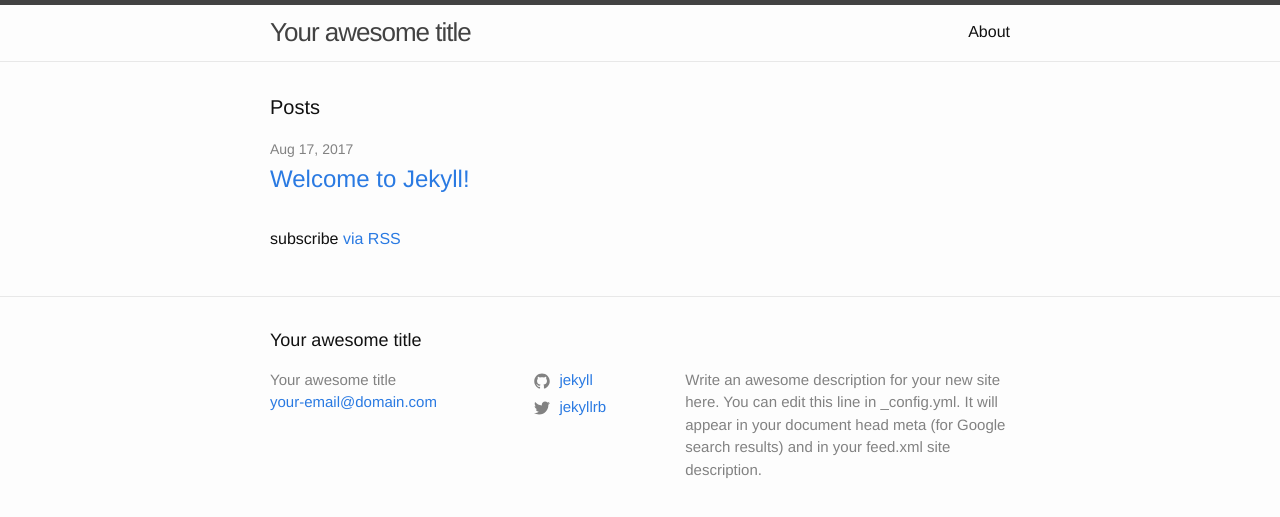
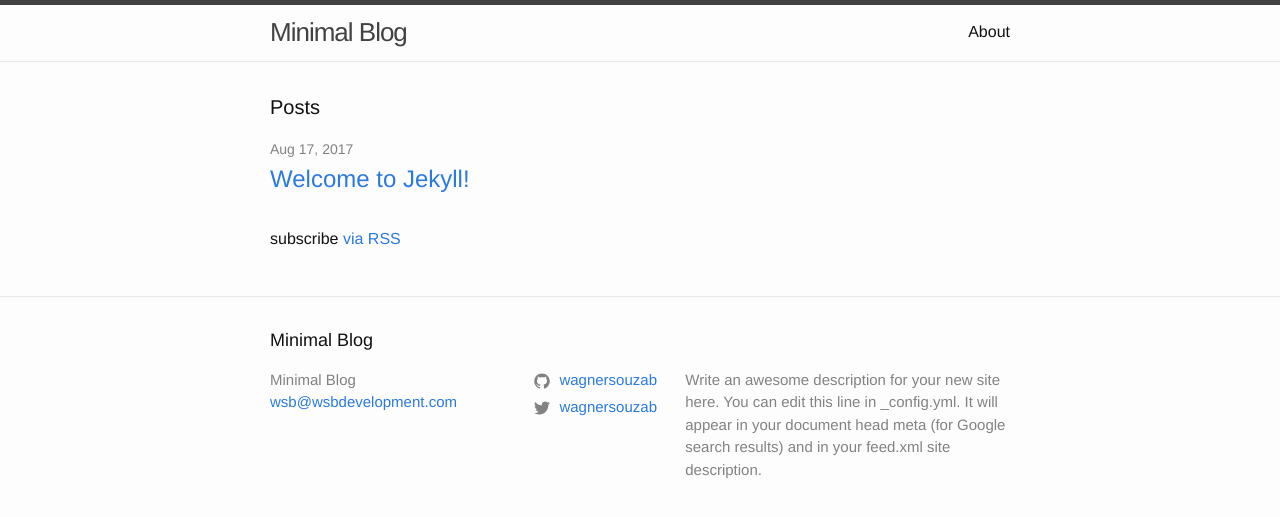
Before and after one commit to wagnersouzab/Minimal-Blog, a Jekyll site: the page built from index.md, in a window 1280 px wide. Shown: the top 517 px of the page. Built offline with Jekyll 4.4.1, drawn with Linux system fonts in a browser that asks for light colours.

```diff
--- a/_config.yml
+++ b/_config.yml
@@ -13,16 +13,16 @@
 # you will see them accessed via {{ site.title }}, {{ site.email }}, and so on.
 # You can create any custom variable you would like, and they will be accessible
 # in the templates via {{ site.myvariable }}.
-title: Your awesome title
-email: your-email@domain.com
+title: Minimal Blog
+email: wsb@wsbdevelopment.com
 description: > # this means to ignore newlines until "baseurl:"
   Write an awesome description for your new site here. You can edit this
   line in _config.yml. It will appear in your document head meta (for
   Google search results) and in your feed.xml site description.
 baseurl: "" # the subpath of your site, e.g. /blog
 url: "" # the base hostname & protocol for your site, e.g. http://example.com
-twitter_username: jekyllrb
-github_username:  jekyll
+twitter_username: wagnersouzab
+github_username:  wagnersouzab
 
 # Build settings
 markdown: kramdown
```
